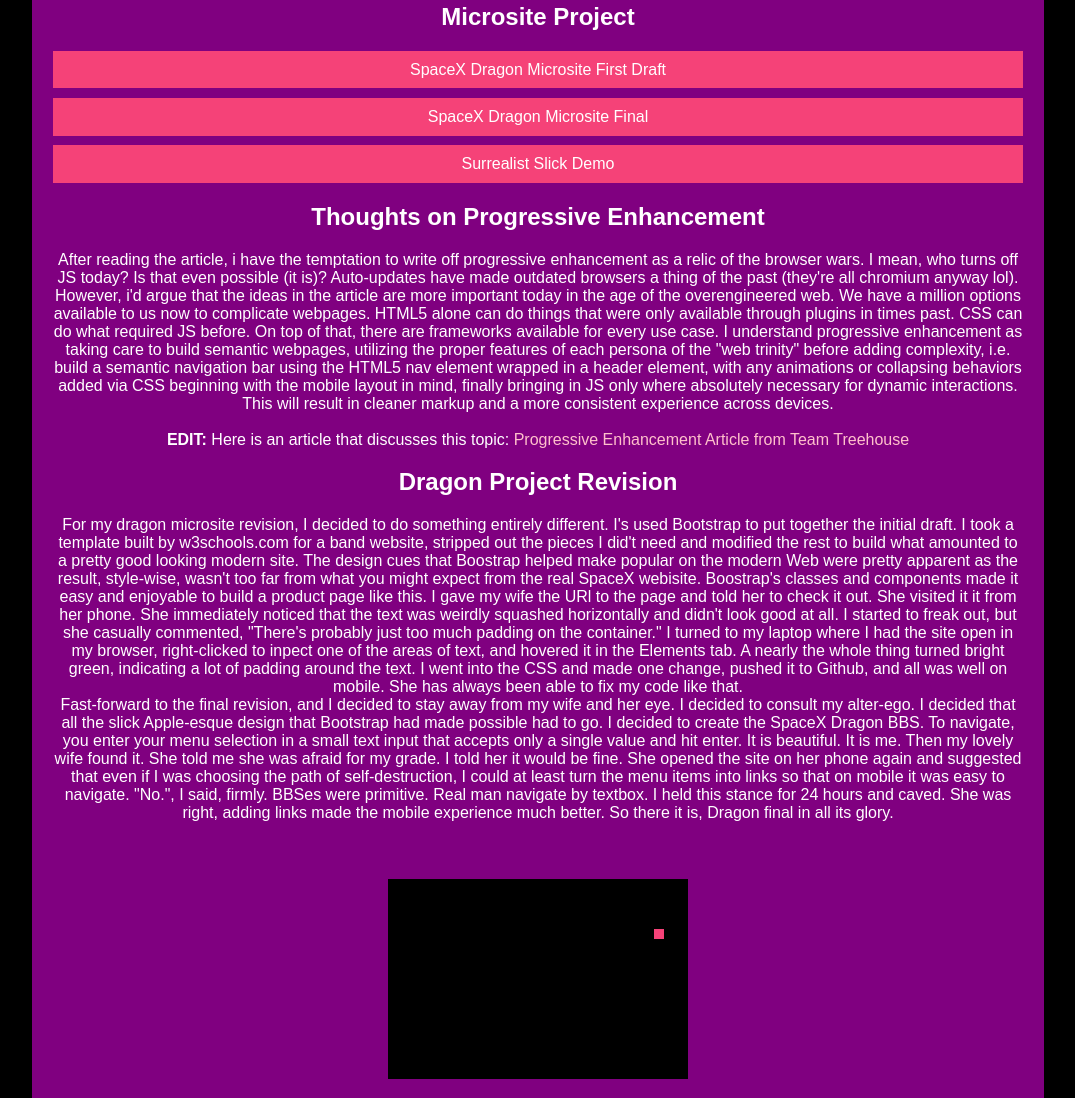
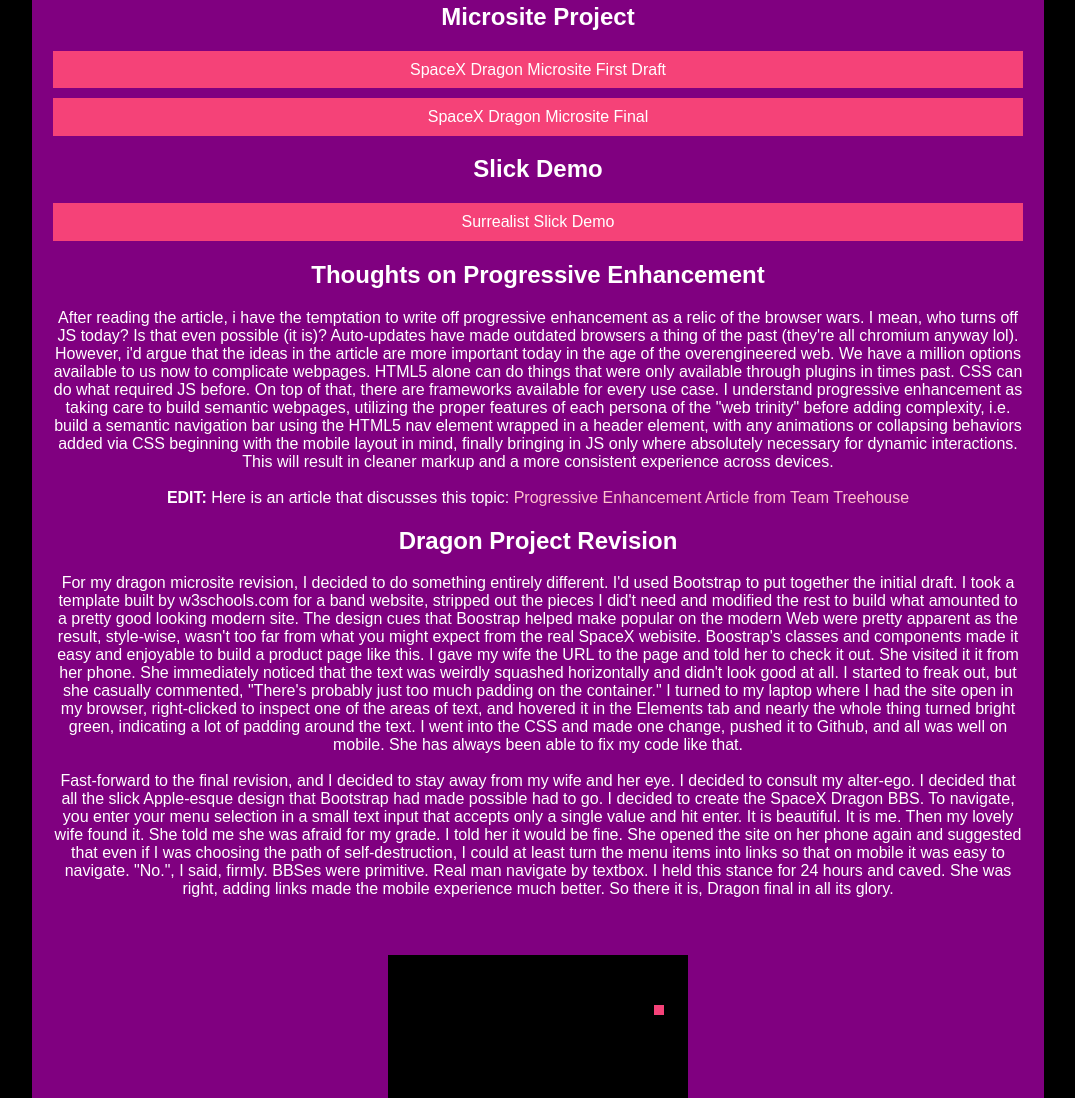
Before and after one commit to jlrdgrs/ifsc-1310, a plain HTML site: page portfolio/index.html in a window 1280 px wide. Shown: the part 824-1922 px from the top of the page, without its empty margins (102-1177 px from the left). Drawn offline with Linux system fonts and the light colour scheme.

Commit message:
Update index.html

```diff
--- a/portfolio/index.html
+++ b/portfolio/index.html
@@ -54,6 +54,7 @@
             </ul>
           </li>
           <li>
+            <h2>Slick Demo</h2>
             <a href="slick-demo/index.html" class="link">Surrealist Slick Demo</a>
           </li>
           <li>
@@ -83,19 +84,20 @@
           <li>
             <h2>Dragon Project Revision</h2>
             <p>
-              For my dragon microsite revision, I decided to do something entirely different. I's used Bootstrap
+              For my dragon microsite revision, I decided to do something entirely different. I'd used Bootstrap
               to put together the initial draft. I took a template built by w3schools.com for a band website,
               stripped out the pieces I did't need and modified the rest to build what amounted to a pretty
               good looking modern site. The design cues that Boostrap helped make popular on the modern Web
               were pretty apparent as the result, style-wise, wasn't too far from what you might expect from the real SpaceX
               webisite. Boostrap's classes and components made it easy and enjoyable to build a product page like
-              this. I gave my wife the URl to the page and told her to check it out. She visited it it from her phone.
+              this. I gave my wife the URL to the page and told her to check it out. She visited it it from her phone.
               She immediately noticed that the text was weirdly squashed horizontally and didn't look good at all. I
               started to freak out, but she casually commented, "There's probably just too much padding on the container."
-              I turned to my laptop where I had the site open in my browser, right-clicked to inpect one of the areas of
-              text, and hovered it in the Elements tab. A nearly the whole thing turned bright green, indicating a lot of
+              I turned to my laptop where I had the site open in my browser, right-clicked to inspect one of the areas of
+              text, and hovered it in the Elements tab and nearly the whole thing turned bright green, indicating a lot of
               padding around the text. I went into the CSS and made one change, pushed it to Github, and all was well on mobile.
               She has always been able to fix my code like that.
+              <br>
               <br>
               Fast-forward to the final revision, and I decided to stay away from my wife and her eye. I decided to
               consult my alter-ego. I decided that all the slick Apple-esque design that Bootstrap had made possible had to go.
```
